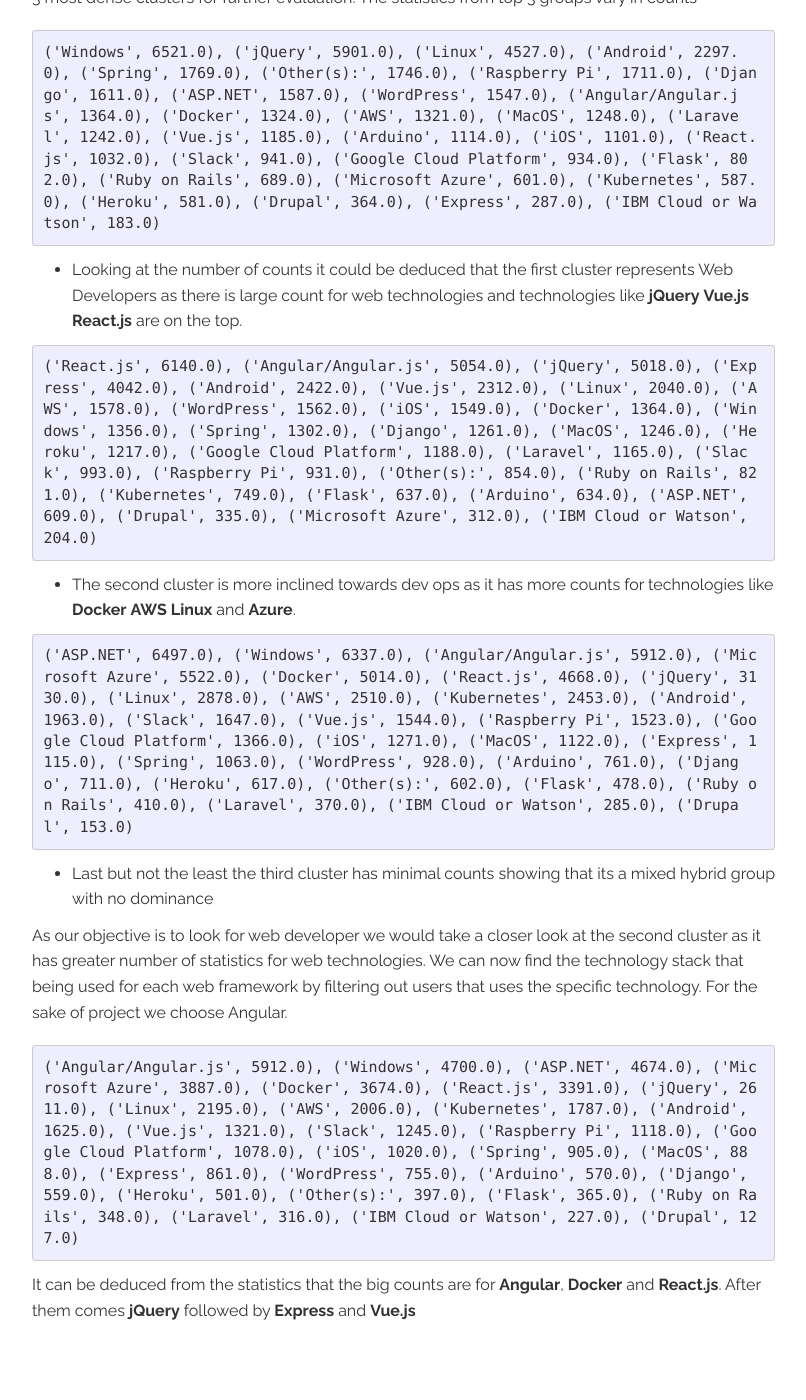
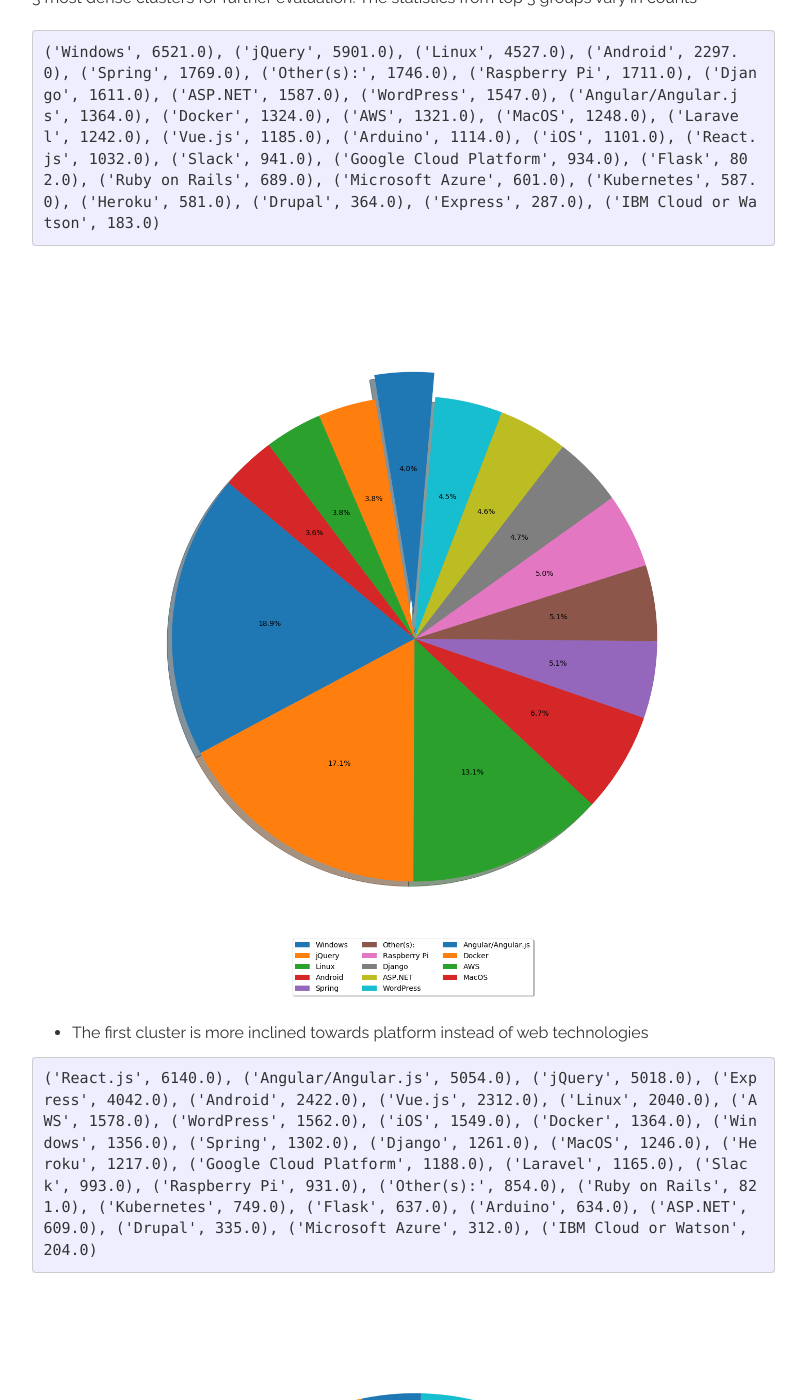
Before and after one commit to dani1793/machine-learning-portfolio, a Jekyll site: the page built from _posts/2019-08-23-stackoverflow-survey-analysis.markdown, in a window 1280 px wide and 1400 px high, scrolled down 1776 px. Shown: the whole window, without its empty margins (43-849 px from the left). Built offline with Jekyll 4.4.1, drawn with Linux system fonts in a browser that asks for light colours; some of the changed text lies outside the part shown.

Commit message:
improved statistics

````diff
--- a/_posts/2019-08-23-stackoverflow-survey-analysis.markdown
+++ b/_posts/2019-08-23-stackoverflow-survey-analysis.markdown
@@ -33,24 +33,25 @@
 ('Windows', 6521.0), ('jQuery', 5901.0), ('Linux', 4527.0), ('Android', 2297.0), ('Spring', 1769.0), ('Other(s):', 1746.0), ('Raspberry Pi', 1711.0), ('Django', 1611.0), ('ASP.NET', 1587.0), ('WordPress', 1547.0), ('Angular/Angular.js', 1364.0), ('Docker', 1324.0), ('AWS', 1321.0), ('MacOS', 1248.0), ('Laravel', 1242.0), ('Vue.js', 1185.0), ('Arduino', 1114.0), ('iOS', 1101.0), ('React.js', 1032.0), ('Slack', 941.0), ('Google Cloud Platform', 934.0), ('Flask', 802.0), ('Ruby on Rails', 689.0), ('Microsoft Azure', 601.0), ('Kubernetes', 587.0), ('Heroku', 581.0), ('Drupal', 364.0), ('Express', 287.0), ('IBM Cloud or Watson', 183.0)
 ```
 
-- Looking at the number of counts it could be deduced that the first cluster represents Web Developers as there is large count for web technologies and technologies like **jQuery** **Vue.js** **React.js** are on the top.
+![ ]({{site.baseurl}}/images/developer-survay-pie-data1.png)
+
+- The first cluster is more inclined towards platform instead of web technologies
 
 ```
 ('React.js', 6140.0), ('Angular/Angular.js', 5054.0), ('jQuery', 5018.0), ('Express', 4042.0), ('Android', 2422.0), ('Vue.js', 2312.0), ('Linux', 2040.0), ('AWS', 1578.0), ('WordPress', 1562.0), ('iOS', 1549.0), ('Docker', 1364.0), ('Windows', 1356.0), ('Spring', 1302.0), ('Django', 1261.0), ('MacOS', 1246.0), ('Heroku', 1217.0), ('Google Cloud Platform', 1188.0), ('Laravel', 1165.0), ('Slack', 993.0), ('Raspberry Pi', 931.0), ('Other(s):', 854.0), ('Ruby on Rails', 821.0), ('Kubernetes', 749.0), ('Flask', 637.0), ('Arduino', 634.0), ('ASP.NET', 609.0), ('Drupal', 335.0), ('Microsoft Azure', 312.0), ('IBM Cloud or Watson', 204.0)
 ```
 
-- The second cluster is more inclined towards dev ops as it has more counts for technologies like  **Docker** **AWS** **Linux** and **Azure**.
+![ ]({{site.baseurl}}/images/developer-survay-pie-data2.png)
+
+- Looking at the number of counts it could be deduced that the second cluster represents Web Developers as there is large count for web technologies and technologies like **jQuery** **Vue.js** **React.js** are on the top.
+
 
 ```
 ('ASP.NET', 6497.0), ('Windows', 6337.0), ('Angular/Angular.js', 5912.0), ('Microsoft Azure', 5522.0), ('Docker', 5014.0), ('React.js', 4668.0), ('jQuery', 3130.0), ('Linux', 2878.0), ('AWS', 2510.0), ('Kubernetes', 2453.0), ('Android', 1963.0), ('Slack', 1647.0), ('Vue.js', 1544.0), ('Raspberry Pi', 1523.0), ('Google Cloud Platform', 1366.0), ('iOS', 1271.0), ('MacOS', 1122.0), ('Express', 1115.0), ('Spring', 1063.0), ('WordPress', 928.0), ('Arduino', 761.0), ('Django', 711.0), ('Heroku', 617.0), ('Other(s):', 602.0), ('Flask', 478.0), ('Ruby on Rails', 410.0), ('Laravel', 370.0), ('IBM Cloud or Watson', 285.0), ('Drupal', 153.0)
 ```
 
-- Last but not the least the third cluster has minimal counts showing that its a mixed hybrid group with no dominance
+![ ]({{site.baseurl}}/images/developer-survay-pie-data3.png)
 
-As our objective is to look for web developer we would take a closer look at the second cluster as it has greater number of statistics for web technologies. We can now find the technology stack that being used for each web framework by filtering out users that uses the specific technology. For the sake of project we choose Angular.
+- Last cluster is more inclined towards dev ops as it has more counts for technologies like Docker AWS Linux and Azure.
 
-```
-('Angular/Angular.js', 5912.0), ('Windows', 4700.0), ('ASP.NET', 4674.0), ('Microsoft Azure', 3887.0), ('Docker', 3674.0), ('React.js', 3391.0), ('jQuery', 2611.0), ('Linux', 2195.0), ('AWS', 2006.0), ('Kubernetes', 1787.0), ('Android', 1625.0), ('Vue.js', 1321.0), ('Slack', 1245.0), ('Raspberry Pi', 1118.0), ('Google Cloud Platform', 1078.0), ('iOS', 1020.0), ('Spring', 905.0), ('MacOS', 888.0), ('Express', 861.0), ('WordPress', 755.0), ('Arduino', 570.0), ('Django', 559.0), ('Heroku', 501.0), ('Other(s):', 397.0), ('Flask', 365.0), ('Ruby on Rails', 348.0), ('Laravel', 316.0), ('IBM Cloud or Watson', 227.0), ('Drupal', 127.0)
-```
-
-It can be deduced from the statistics that the big counts are for **Angular**, **Docker** and **React.js**. After them comes **jQuery** followed by **Express** and **Vue.js**
+It could be seen that the most used web technologies are **ReactJS**, **Angular** and **jQuery**, followed by **Vue.js**
````
Also changed, not shown: other parts of _posts/2019-08-23-stackoverflow-survey-analysis.markdown (+1 -1 lines), images/developer-survay-pie-data1.png (added), images/developer-survay-pie-data2.png (added), images/developer-survay-pie-data3.png (added).
